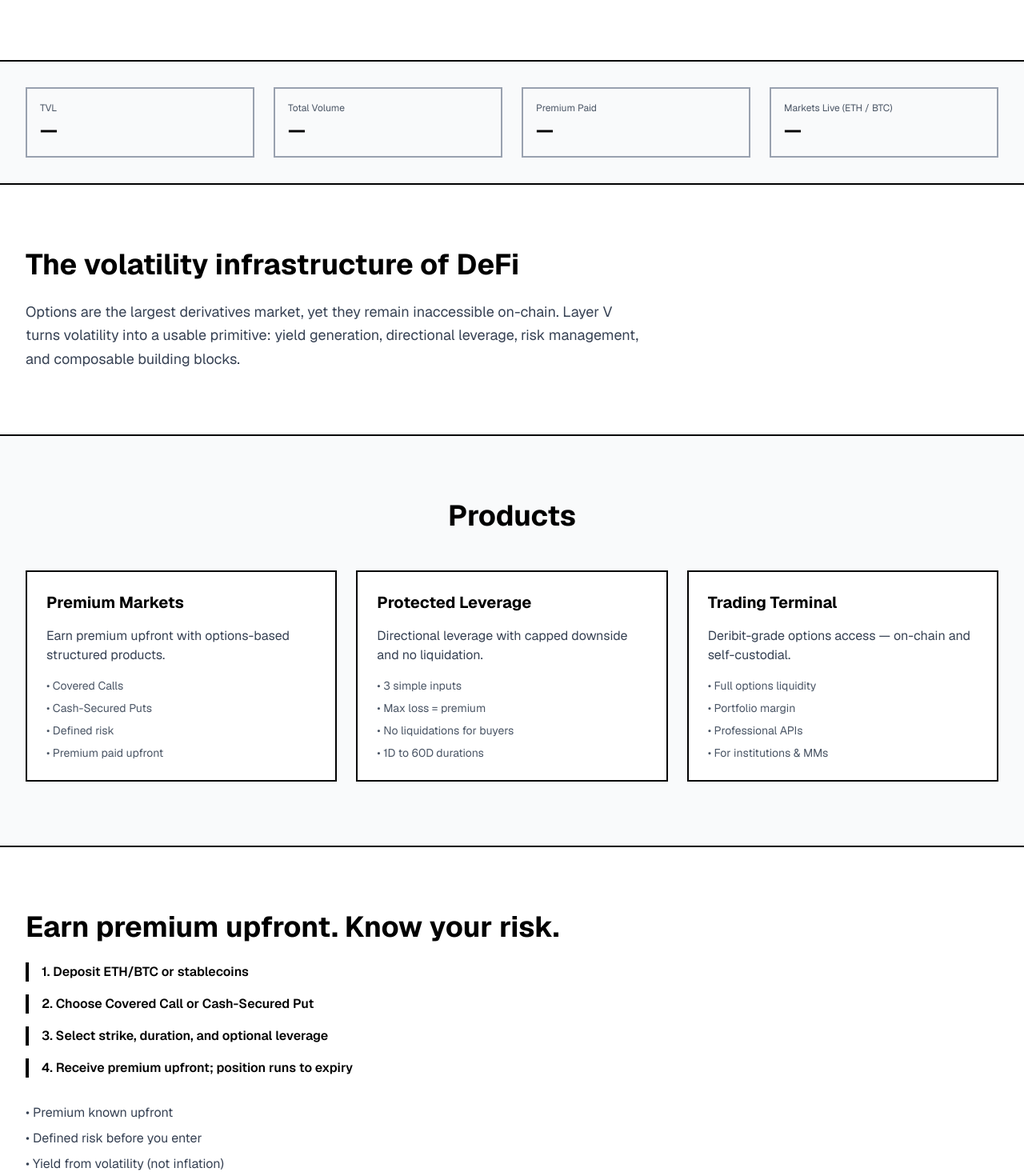
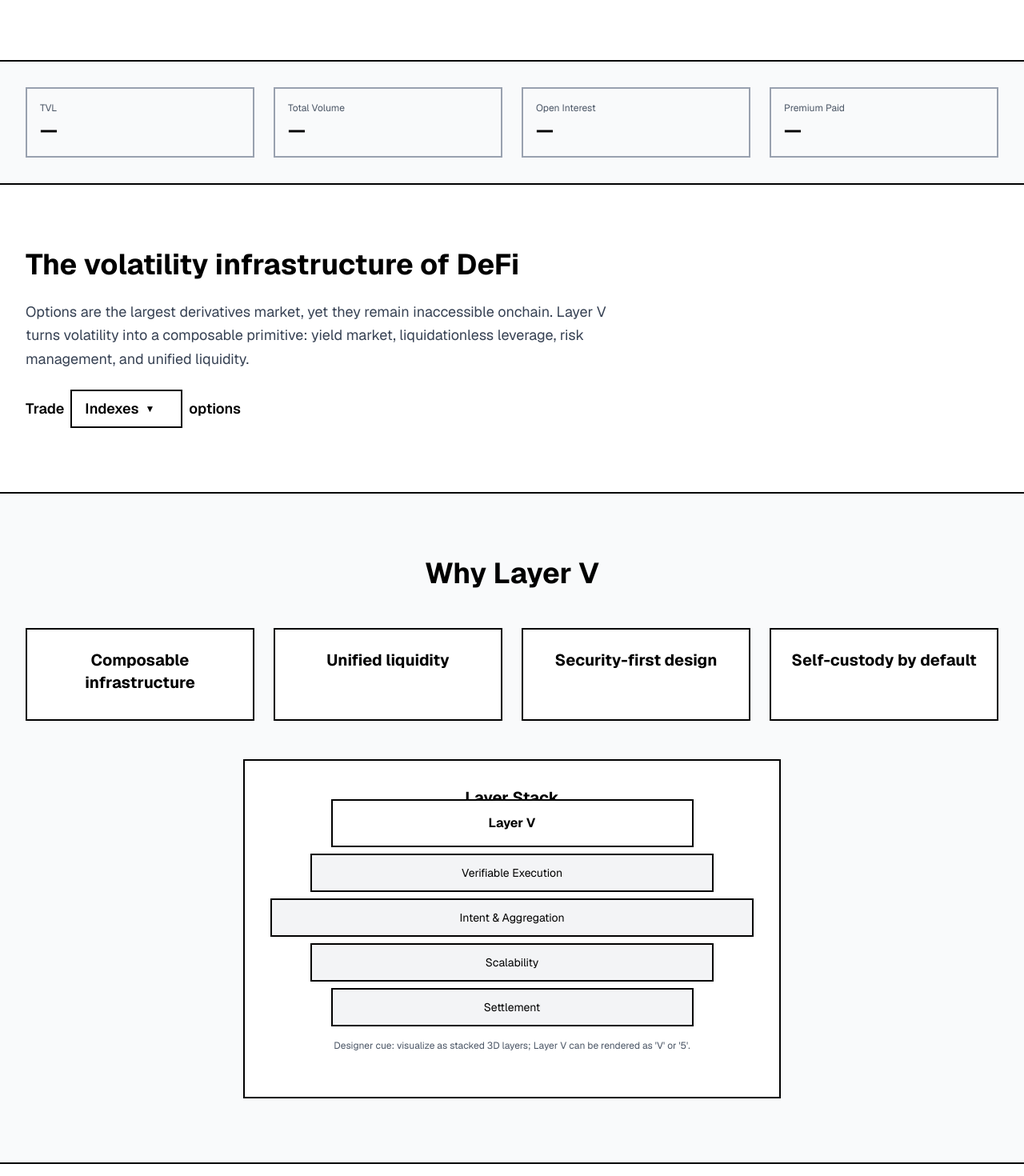
Before and after one commit to baptiste-layerv/layerv-landing-wireframe, a Next.js app: page / in a window 1280 px wide. Shown: the part 640-2110 px from the top of the page at 80% size. Built offline with nearby package versions, Linux system fonts and the light colour scheme.

Commit message:
Update landing page content v2

```diff
--- a/app/page.tsx
+++ b/app/page.tsx
@@ -5,6 +5,9 @@ import { useEffect, useRef, useState } from 'react';
 export default function Home() {
   const sectionsRef = useRef<Record<string, HTMLElement | null>>({});
   const [mobileMenuOpen, setMobileMenuOpen] = useState(false);
+  const [dropdownValue, setDropdownValue] = useState(0);
+
+  const dropdownOptions = ['Crypto', 'Stocks', 'Commodities', 'Indexes', '0DTE'];
 
   useEffect(() => {
     // Smooth scroll for anchor links
@@ -50,6 +53,15 @@ export default function Home() {
     };
   }, []);
 
+  useEffect(() => {
+    // Cycle dropdown every 2 seconds
+    const interval = setInterval(() => {
+      setDropdownValue((prev) => (prev + 1) % dropdownOptions.length);
+    }, 2000);
+
+    return () => clearInterval(interval);
+  }, [dropdownOptions.length]);
+
   return (
     <div className="min-h-screen bg-white text-black">
       {/* Sticky Header */}
@@ -63,9 +75,8 @@ export default function Home() {
             </div>
             <nav className="hidden md:flex items-center gap-6">
               <a href="#what-is" className="hover:underline">What is Layer V</a>
+              <a href="#why" className="hover:underline">Why Layer V</a>
               <a href="#products" className="hover:underline">Products</a>
-              <a href="#why" className="hover:underline">Why Layer V</a>
-              <a href="#how-it-works" className="hover:underline">How it Works</a>
               <a href="#builders" className="hover:underline">Builders</a>
               <a href="#faq" className="hover:underline">FAQ</a>
             </nav>
@@ -85,9 +96,8 @@ export default function Home() {
             <nav className="md:hidden border-t-2 border-black bg-white py-4">
               <div className="flex flex-col gap-4">
                 <a href="#what-is" className="hover:underline px-4">What is Layer V</a>
+                <a href="#why" className="hover:underline px-4">Why Layer V</a>
                 <a href="#products" className="hover:underline px-4">Products</a>
-                <a href="#why" className="hover:underline px-4">Why Layer V</a>
-                <a href="#how-it-works" className="hover:underline px-4">How it Works</a>
                 <a href="#builders" className="hover:underline px-4">Builders</a>
                 <a href="#faq" className="hover:underline px-4">FAQ</a>
               </div>
@@ -104,7 +114,7 @@ export default function Home() {
               Volatility becomes yield. Leverage without liquidation.
           </h1>
             <p className="text-lg sm:text-xl text-gray-700 mb-8 leading-relaxed">
-              Layer V is the on-chain volatility layer. Earn premium, trade leverage, or access professional options liquidity — all self-custodial, all on-chain.
+              Layer V is the onchain volatility layer. Earn premium, trade leverage, or access institutional-grade options — all self-custodial, all onchain.
             </p>
             <div className="flex flex-col sm:flex-row gap-4 mb-8">
               <button className="border-2 border-black bg-black text-white px-8 py-3 font-semibold hover:bg-gray-800 transition-colors">
@@ -115,7 +125,7 @@ export default function Home() {
               </button>
             </div>
             <div className="text-sm text-gray-600 border-t-2 border-gray-300 pt-4">
-              Self-custody • On-chain settlement • Composable options
+              Self-custody • Onchain settlement • Composable options
             </div>
           </div>
         </div>
@@ -134,11 +144,11 @@ export default function Home() {
               <div className="text-2xl font-bold">—</div>
             </div>
             <div className="border-2 border-gray-400 p-4">
-              <div className="text-xs text-gray-600 mb-1">Premium Paid</div>
+              <div className="text-xs text-gray-600 mb-1">Open Interest</div>
               <div className="text-2xl font-bold">—</div>
             </div>
             <div className="border-2 border-gray-400 p-4">
-              <div className="text-xs text-gray-600 mb-1">Markets Live (ETH / BTC)</div>
+              <div className="text-xs text-gray-600 mb-1">Premium Paid</div>
               <div className="text-2xl font-bold">—</div>
             </div>
           </div>
@@ -157,9 +167,75 @@ export default function Home() {
         <div className="container mx-auto px-4 sm:px-6 lg:px-8 py-16 sm:py-20">
           <div className="max-w-3xl">
             <h2 className="text-3xl sm:text-4xl font-bold mb-6">The volatility infrastructure of DeFi</h2>
-            <p className="text-lg text-gray-700 leading-relaxed">
-              Options are the largest derivatives market, yet they remain inaccessible on-chain. Layer V turns volatility into a usable primitive: yield generation, directional leverage, risk management, and composable building blocks.
+            <p className="text-lg text-gray-700 leading-relaxed mb-6">
+              Options are the largest derivatives market, yet they remain inaccessible onchain. Layer V turns volatility into a composable primitive: yield market, liquidationless leverage, risk management, and unified liquidity.
             </p>
+            <div className="flex items-center gap-2 text-lg font-semibold">
+              <span>Trade</span>
+              <div className="border-2 border-black bg-white px-4 py-2 flex items-center gap-2 min-w-[140px]">
+                <span>{dropdownOptions[dropdownValue]}</span>
+                <span className="text-xs">▼</span>
+              </div>
+              <span>options</span>
+            </div>
+          </div>
+        </div>
+      </section>
+
+      {/* Why Layer V */}
+      <section
+        id="why"
+        ref={(el) => {
+          sectionsRef.current['why'] = el;
+        }}
+        className="border-b-2 border-black bg-gray-50 fade-in opacity-0 transition-opacity duration-700"
+      >
+        <div className="container mx-auto px-4 sm:px-6 lg:px-8 py-16 sm:py-20">
+          <h2 className="text-3xl sm:text-4xl font-bold mb-12 text-center">Why Layer V</h2>
+          <div className="grid sm:grid-cols-2 lg:grid-cols-4 gap-6 mb-12">
+            <div className="border-2 border-black bg-white p-6 text-center hover:shadow-lg transition-shadow">
+              <h3 className="text-xl font-bold mb-2">Composable infrastructure</h3>
+            </div>
+            <div className="border-2 border-black bg-white p-6 text-center hover:shadow-lg transition-shadow">
+              <h3 className="text-xl font-bold mb-2">Unified liquidity</h3>
+            </div>
+            <div className="border-2 border-black bg-white p-6 text-center hover:shadow-lg transition-shadow">
+              <h3 className="text-xl font-bold mb-2">Security-first design</h3>
+            </div>
+            <div className="border-2 border-black bg-white p-6 text-center hover:shadow-lg transition-shadow">
+              <h3 className="text-xl font-bold mb-2">Self-custody by default</h3>
+            </div>
+          </div>
+          {/* Layer Stack Wireframe Placeholder */}
+          <div className="max-w-2xl mx-auto border-2 border-black bg-white p-8">
+            <div className="text-center mb-6">
+              <h3 className="text-xl font-bold mb-4">Layer Stack</h3>
+              <div className="relative h-64 flex flex-col justify-end items-center">
+                {/* Layer 5 - Layer V */}
+                <div className="border-2 border-black bg-white p-4 mb-2 w-3/4 text-center font-bold">
+                  Layer V
+                </div>
+                {/* Layer 4 */}
+                <div className="border-2 border-black bg-gray-100 p-3 mb-2 w-5/6 text-sm">
+                  Verifiable Execution
+                </div>
+                {/* Layer 3 */}
+                <div className="border-2 border-black bg-gray-100 p-3 mb-2 w-full text-sm">
+                  Intent & Aggregation
+                </div>
+                {/* Layer 2 */}
+                <div className="border-2 border-black bg-gray-100 p-3 mb-2 w-5/6 text-sm">
+                  Scalability
+                </div>
+                {/* Layer 1 */}
+                <div className="border-2 border-black bg-gray-100 p-3 w-3/4 text-sm">
+                  Settlement
+                </div>
+              </div>
+              <p className="text-xs text-gray-600 mt-4">
+                Designer cue: visualize as stacked 3D layers; Layer V can be rendered as 'V' or '5'.
+              </p>
+            </div>
           </div>
         </div>
       </section>
@@ -170,7 +246,7 @@ export default function Home() {
         ref={(el) => {
           sectionsRef.current['products'] = el;
         }}
-        className="border-b-2 border-black bg-gray-50 fade-in opacity-0 transition-opacity duration-700"
+        className="border-b-2 border-black fade-in opacity-0 transition-opacity duration-700"
       >
         <div className="container mx-auto px-4 sm:px-6 lg:px-8 py-16 sm:py-20">
           <h2 className="text-3xl sm:text-4xl font-bold mb-12 text-center">Products</h2>
@@ -182,10 +258,9 @@ export default function Home() {
                 Earn premium upfront with options-based structured products.
               </p>
               <ul className="space-y-2 text-sm text-gray-600">
-                <li>• Covered Calls</li>
-                <li>• Cash-Secured Puts</li>
-                <li>• Defined risk</li>
-                <li>• Premium paid upfront</li>
+                <li>• Institutional-grade strategies</li>
+                <li>• Risk-adjusted payoffs</li>
+                <li>• Automated vault infrastructure</li>
               </ul>
             </div>
 
@@ -193,13 +268,12 @@ export default function Home() {
             <div className="border-2 border-black bg-white p-6 hover:shadow-lg transition-shadow">
               <h3 className="text-xl font-bold mb-4">Protected Leverage</h3>
               <p className="text-gray-700 mb-4">
-                Directional leverage with capped downside and no liquidation.
+                High leverage with capped downside and no liquidation.
               </p>
               <ul className="space-y-2 text-sm text-gray-600">
-                <li>• 3 simple inputs</li>
-                <li>• Max loss = premium</li>
-                <li>• No liquidations for buyers</li>
-                <li>• 1D to 60D durations</li>
+                <li>• No liquidation</li>
+                <li>• Access full option convexity in 1-click</li>
+                <li>• Max loss = premium paid upfront</li>
               </ul>
             </div>
 
@@ -207,13 +281,12 @@ export default function Home() {
             <div className="border-2 border-black bg-white p-6 hover:shadow-lg transition-shadow">
               <h3 className="text-xl font-bold mb-4">Trading Terminal</h3>
               <p className="text-gray-700 mb-4">
-                Deribit-grade options access — on-chain and self-custodial.
+                Institutional-grade options access — onchain and self-custodial.
               </p>
               <ul className="space-y-2 text-sm text-gray-600">
-                <li>• Full options liquidity</li>
-                <li>• Portfolio margin</li>
+                <li>• Hybrid Order-Book and RFQ systems</li>
+                <li>• Portfolio-based margin</li>
                 <li>• Professional APIs</li>
-                <li>• For institutions & MMs</li>
               </ul>
             </div>
           </div>
@@ -224,25 +297,25 @@ export default function Home() {
       <section className="border-b-2 border-black fade-in opacity-0 transition-opacity duration-700">
         <div className="container mx-auto px-4 sm:px-6 lg:px-8 py-16 sm:py-20">
           <div className="max-w-3xl">
-            <h2 className="text-3xl sm:text-4xl font-bold mb-6">Earn premium upfront. Know your risk.</h2>
+            <h2 className="text-3xl sm:text-4xl font-bold mb-6">Earn Yield Upfront.</h2>
             <div className="space-y-4 mb-8">
               <div className="border-l-4 border-black pl-4">
-                <div className="font-semibold mb-2">1. Deposit ETH/BTC or stablecoins</div>
+                <div className="font-semibold mb-2">1. Deposit your asset</div>
               </div>
               <div className="border-l-4 border-black pl-4">
-                <div className="font-semibold mb-2">2. Choose Covered Call or Cash-Secured Put</div>
+                <div className="font-semibold mb-2">2. Choose your strategy</div>
               </div>
               <div className="border-l-4 border-black pl-4">
-                <div className="font-semibold mb-2">3. Select strike, duration, and optional leverage</div>
+                <div className="font-semibold mb-2">3. Visualise your payoff, adjust your risk</div>
               </div>
               <div className="border-l-4 border-black pl-4">
-                <div className="font-semibold mb-2">4. Receive premium upfront; position runs to expiry</div>
+                <div className="font-semibold mb-2">4. Receive your premium upfront</div>
               </div>
             </div>
             <ul className="space-y-2 text-gray-700">
               <li>• Premium known upfront</li>
-              <li>• Defined risk before you enter</li>
-              <li>• Yield from volatility (not inflation)</li>
+              <li>• Defined risk</li>
+              <li>• Volatility-based yield</li>
             </ul>
           </div>
         </div>
@@ -275,63 +348,6 @@ export default function Home() {
               <li>• No funding rates</li>
               <li>• Clear expiration; clear PnL</li>
             </ul>
-          </div>
-        </div>
-      </section>
-
-      {/* Why Layer V */}
-      <section
-        id="why"
-        ref={(el) => {
-          sectionsRef.current['why'] = el;
-        }}
-        className="border-b-2 border-black fade-in opacity-0 transition-opacity duration-700"
-      >
-        <div className="container mx-auto px-4 sm:px-6 lg:px-8 py-16 sm:py-20">
-          <h2 className="text-3xl sm:text-4xl font-bold mb-12 text-center">Why Layer V</h2>
-          <div className="grid sm:grid-cols-2 lg:grid-cols-4 gap-6">
-            <div className="border-2 border-black bg-white p-6 text-center hover:shadow-lg transition-shadow">
-              <h3 className="text-xl font-bold mb-2">Composable options</h3>
-            </div>
-            <div className="border-2 border-black bg-white p-6 text-center hover:shadow-lg transition-shadow">
-              <h3 className="text-xl font-bold mb-2">Unified liquidity</h3>
-            </div>
-            <div className="border-2 border-black bg-white p-6 text-center hover:shadow-lg transition-shadow">
-              <h3 className="text-xl font-bold mb-2">Risk-first design</h3>
-            </div>
-            <div className="border-2 border-black bg-white p-6 text-center hover:shadow-lg transition-shadow">
-              <h3 className="text-xl font-bold mb-2">Self-custody by default</h3>
-            </div>
-          </div>
-        </div>
-      </section>
-
-      {/* How it Works */}
-      <section
-        id="how-it-works"
-        ref={(el) => {
-          sectionsRef.current['how-it-works'] = el;
-        }}
-        className="border-b-2 border-black bg-gray-50 fade-in opacity-0 transition-opacity duration-700"
-      >
-        <div className="container mx-auto px-4 sm:px-6 lg:px-8 py-16 sm:py-20">
-          <h2 className="text-3xl sm:text-4xl font-bold mb-12 text-center">How it works</h2>
-          <div className="max-w-2xl mx-auto space-y-4">
-            <div className="border-l-4 border-black pl-4">
-              <div className="font-semibold text-lg">1. User chooses a product</div>
-            </div>
-            <div className="border-l-4 border-black pl-4">
-              <div className="font-semibold text-lg">2. Action becomes an intent to trade options</div>
-            </div>
-            <div className="border-l-4 border-black pl-4">
-              <div className="font-semibold text-lg">3. Orders execute via Layer V liquidity</div>
-            </div>
-            <div className="border-l-4 border-black pl-4">
-              <div className="font-semibold text-lg">4. Portfolio risk checks validate solvency</div>
-            </div>
-            <div className="border-l-4 border-black pl-4">
-              <div className="font-semibold text-lg">5. Trades settle on-chain</div>
-            </div>
           </div>
         </div>
       </section>
@@ -424,9 +440,8 @@ export default function Home() {
             </div>
             <nav className="flex flex-wrap gap-4 justify-center md:justify-end text-sm">
               <a href="#what-is" className="hover:underline">What is Layer V</a>
+              <a href="#why" className="hover:underline">Why Layer V</a>
               <a href="#products" className="hover:underline">Products</a>
-              <a href="#why" className="hover:underline">Why Layer V</a>
-              <a href="#how-it-works" className="hover:underline">How it Works</a>
               <a href="#builders" className="hover:underline">Builders</a>
               <a href="#faq" className="hover:underline">FAQ</a>
             </nav>
```
